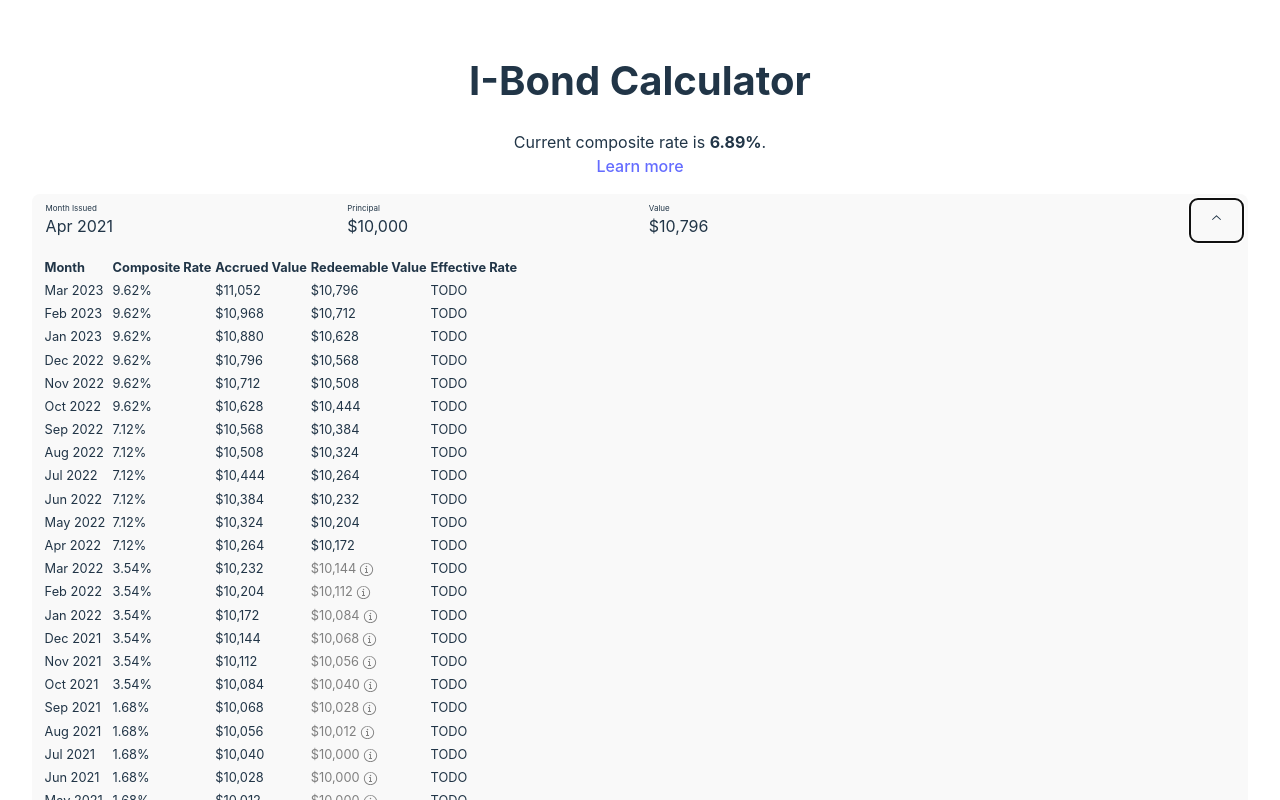
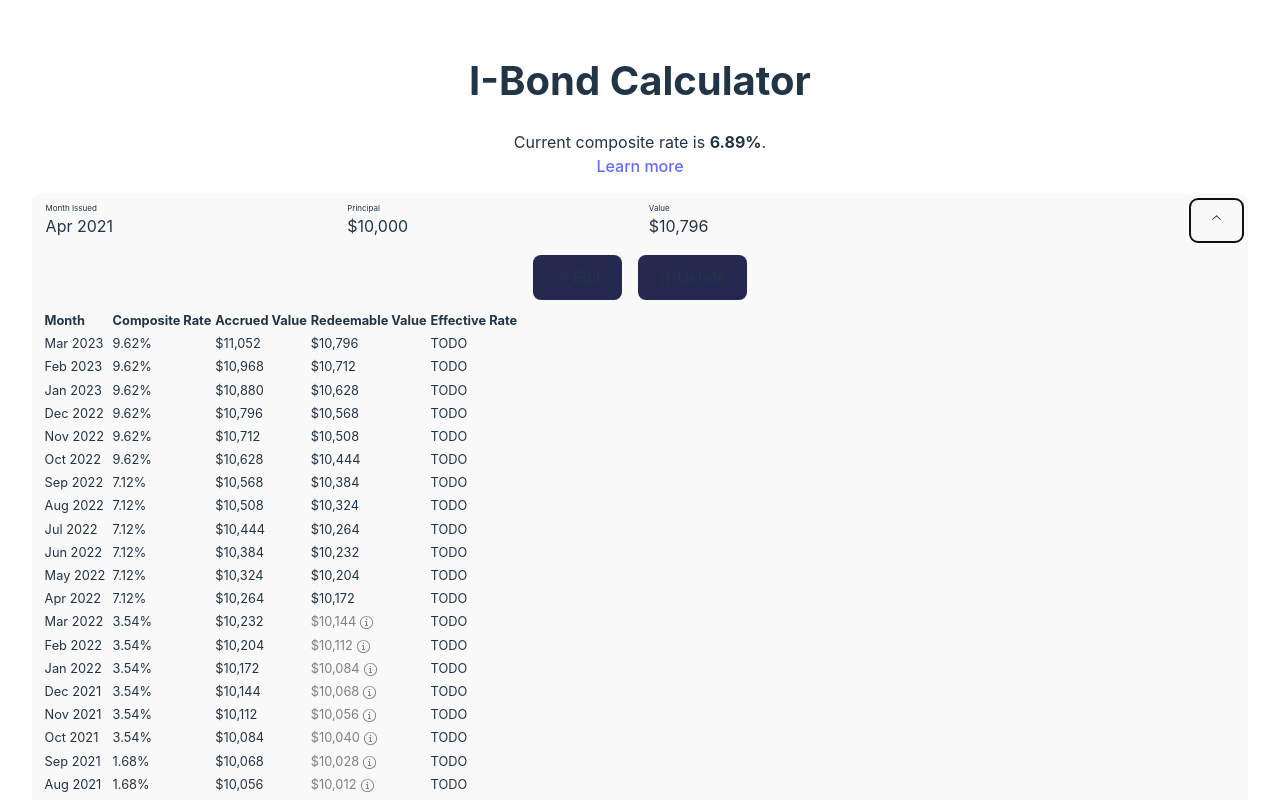
Before and after one commit to forcey/ibond.fyi, a React (Vite) app: page / in a window 1280 px wide. Both pictures are taken after a click on the button 1216 px from the left and 220 px from the top of the page. Shown: the top 800 px of the page. Built offline with nearby package versions, Linux system fonts and the light colour scheme.

Commit message:
edit and delete buttons

```diff
--- a/src/components/BondList.css
+++ b/src/components/BondList.css
@@ -19,6 +19,7 @@
 
 table {
     margin-left: 0.6em;
+    margin-top: 8px;
 }
 
 th,
@@ -60,3 +61,15 @@ h3 {
         background: #f9f9f9;
     }
 }
+
+.editButton {
+    background-color: hsl(235deg 37% 23%);
+    margin: 0 8px;
+}
+
+.inlineIcon {
+    display: inline-flex;
+    align-items: center;
+    justify-content: center;
+    vertical-align: middle;
+}
--- a/src/components/BondList.tsx
+++ b/src/components/BondList.tsx
@@ -1,5 +1,5 @@
 import * as Accordion from '@radix-ui/react-accordion';
-import { ChevronDownIcon } from '@radix-ui/react-icons';
+import { ChevronDownIcon, Pencil1Icon, TrashIcon } from '@radix-ui/react-icons';
 import { Bond, BondValue } from '../model/bond';
 import { formatMonth } from '../utils/date';
 import { formatDollars, formatPercent } from '../utils/math';
@@ -74,6 +74,10 @@ function BondRow({ bond }: { bond: Bond }): JSX.Element {
             </div>
         </Accordion.Header>
         <Accordion.Content>
+            <div style={{ "display": "flex", "justifyContent": "center" }}>
+                <button className="editButton"><Pencil1Icon className='inlineIcon' /> Edit</button>
+                <button className="editButton"><TrashIcon className='inlineIcon' /> Delete</button>
+            </div>
             <BondDetailTable bond={bond} values={values}></BondDetailTable>
         </Accordion.Content>
     </Accordion.Item>
```
